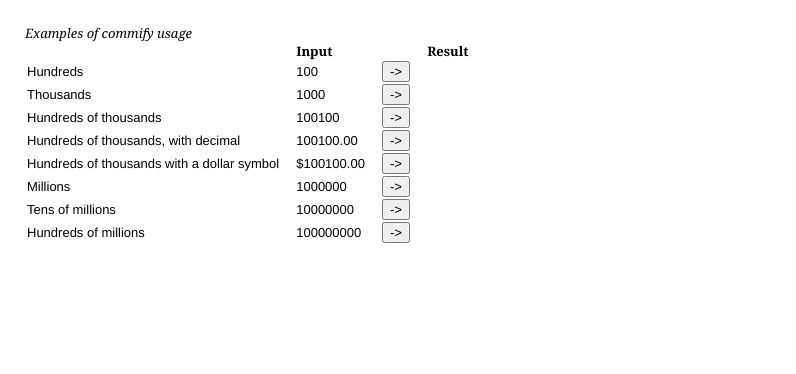
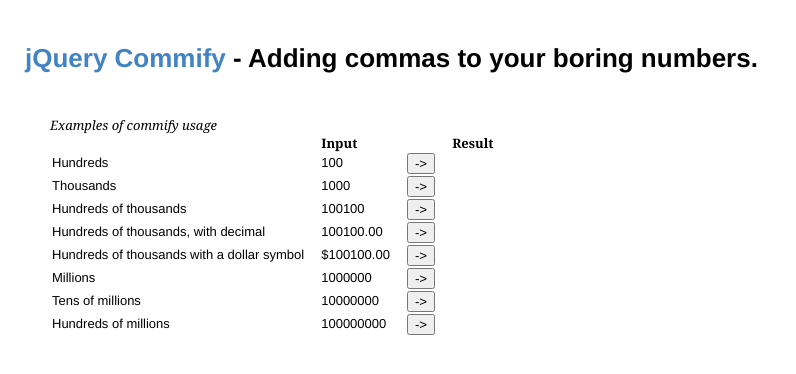
Before and after one commit to christopherstyles/jquery-commify, a plain HTML site: page demo/index.html in a window 1280 px wide. Shown: the whole page, without its empty margins (0-796 px from the left). Drawn offline with Linux system fonts and the light colour scheme.

Commit message:
updated anchor styles and added a header title

```diff
--- a/demo/index.html
+++ b/demo/index.html
@@ -23,7 +23,7 @@
 
   <div id="container">
     <header>
-
+      <h1 id="title"><a href="http://www.christopherstyles.com/jquery-commify/">jQuery Commify</a> - Adding commas to your boring numbers.</h1>
     </header>
     <div id="main" role="main">
 
--- a/demo/style.css
+++ b/demo/style.css
@@ -3,6 +3,11 @@
     font-size: 13px;
     line-height: 1.231;
     font-family: Helvetica, Arial, sans-serif;
+    padding: 25px;
+}
+a {
+    color: #4183C4;
+    text-decoration: none;
 }
 #main {
     padding: 25px;
```
